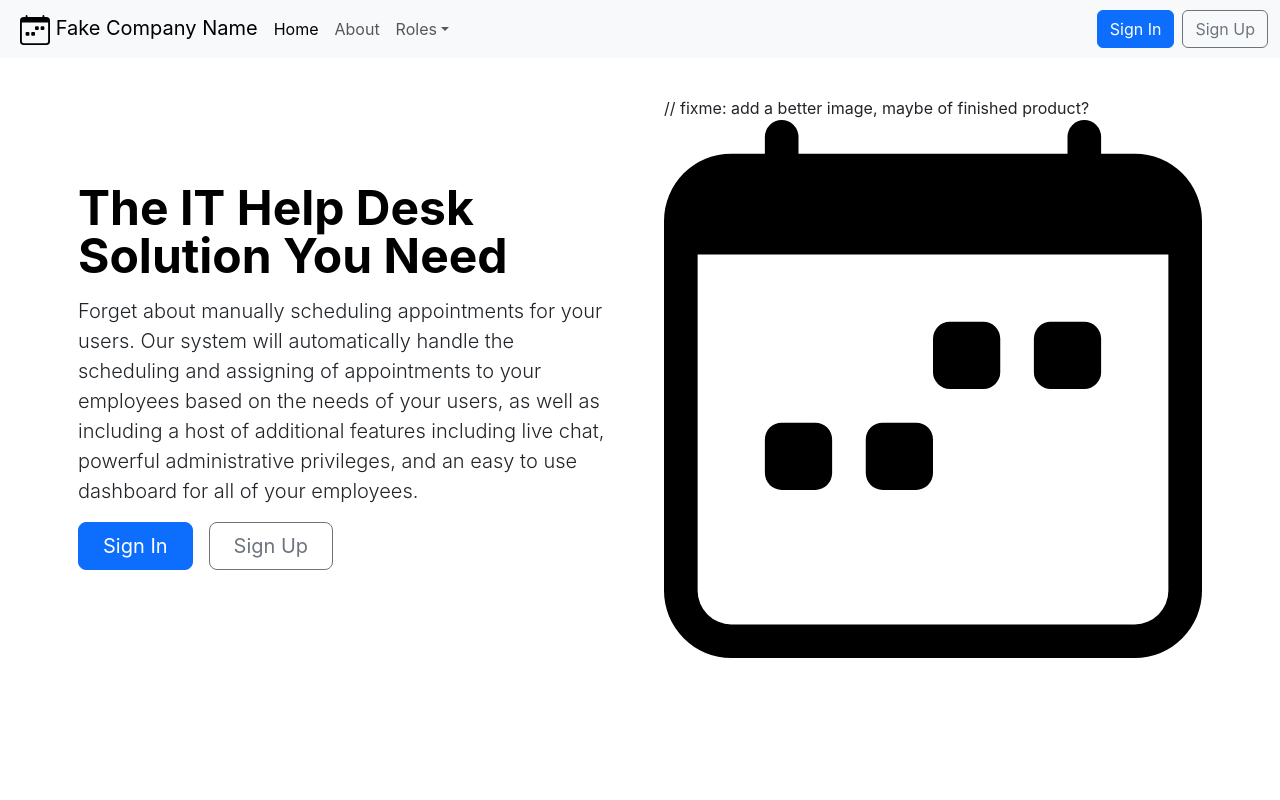
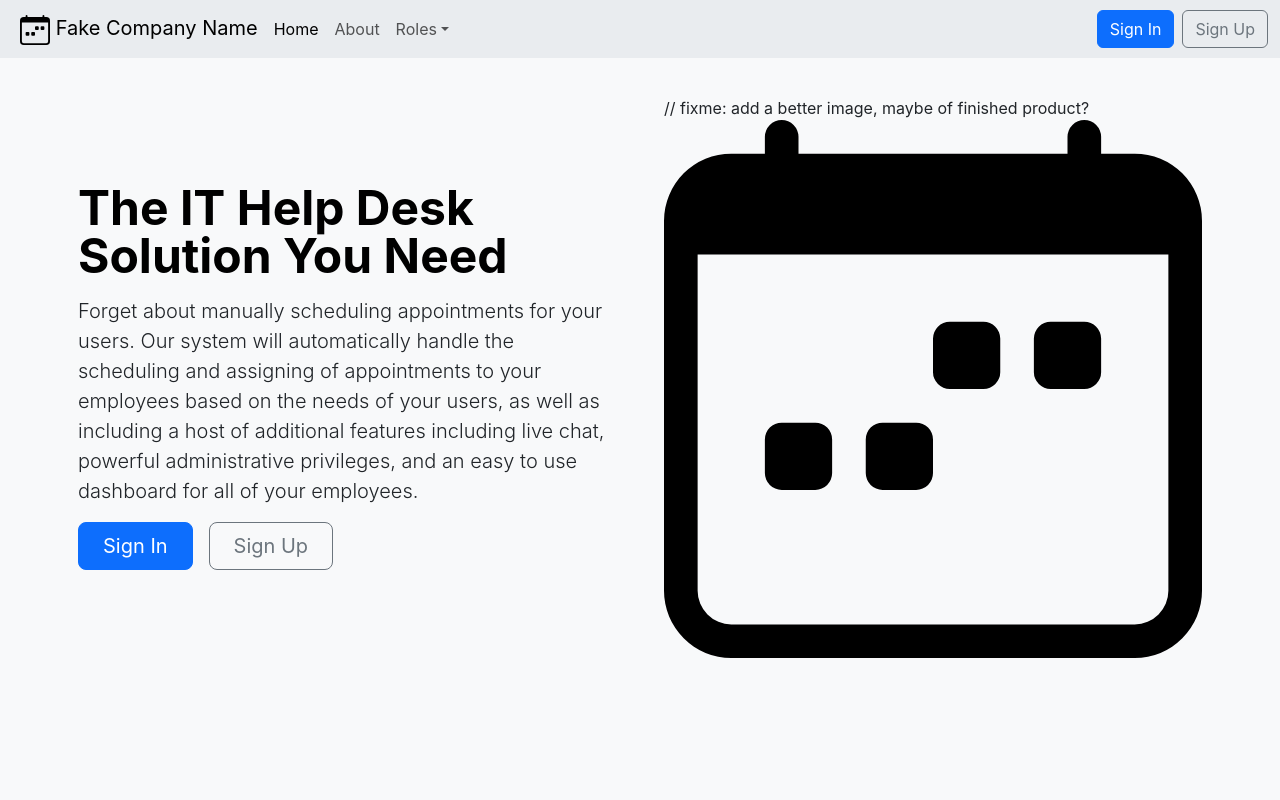
Before and after one commit to FrancoMLG/Group_31, a React (Create React App) app in the folder client/: page / in a window 1280 px wide. Shown: the top 800 px of the page. Built offline with nearby package versions, Linux system fonts and the light colour scheme.

Commit message:
slightly changed homepage colors

```diff
--- a/client/src/components/homepage.js
+++ b/client/src/components/homepage.js
@@ -8,8 +8,8 @@
   const navigate = useNavigate();
 
   return (
-    <div className="container-fluid">
-      <nav className="navbar navbar-expand-lg fixed-top bg-body-tertiary">
+    <div className="container-fluid bg-body-tertiary">
+      <nav className="navbar navbar-expand-lg fixed-top bg-body-secondary">
           <div className="container-fluid">
             <a className="navbar-brand mx-2" href="#"> <img src={`${process.env.PUBLIC_URL}/images/calendar-week.svg`} height="30"/> Fake Company Name</a>
             <button className="navbar-toggler" type="button" data-bs-toggle="collapse" data-bs-target="#navbarSupportedContent" aria-controls="navbarSupportedContent" aria-expanded="false" aria-label="Toggle navigation">
```
